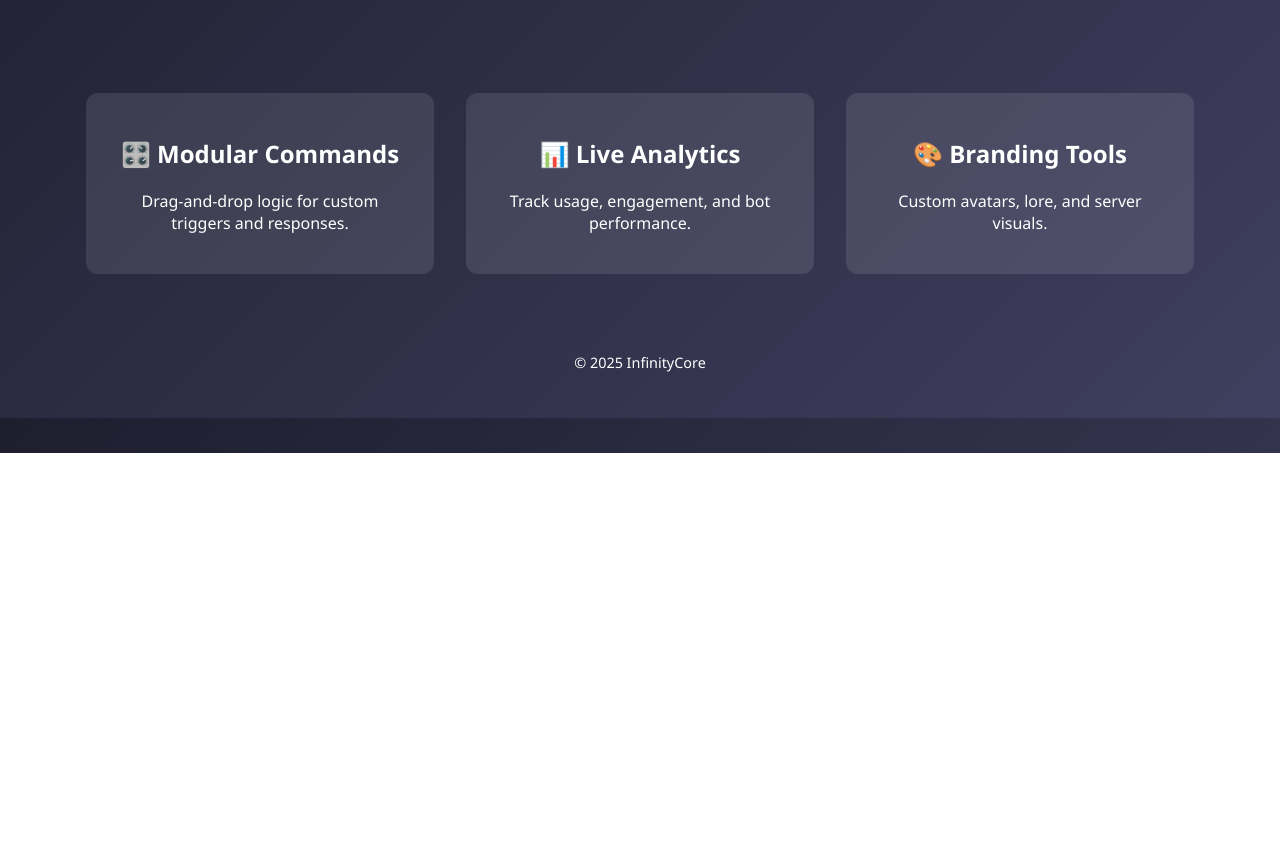
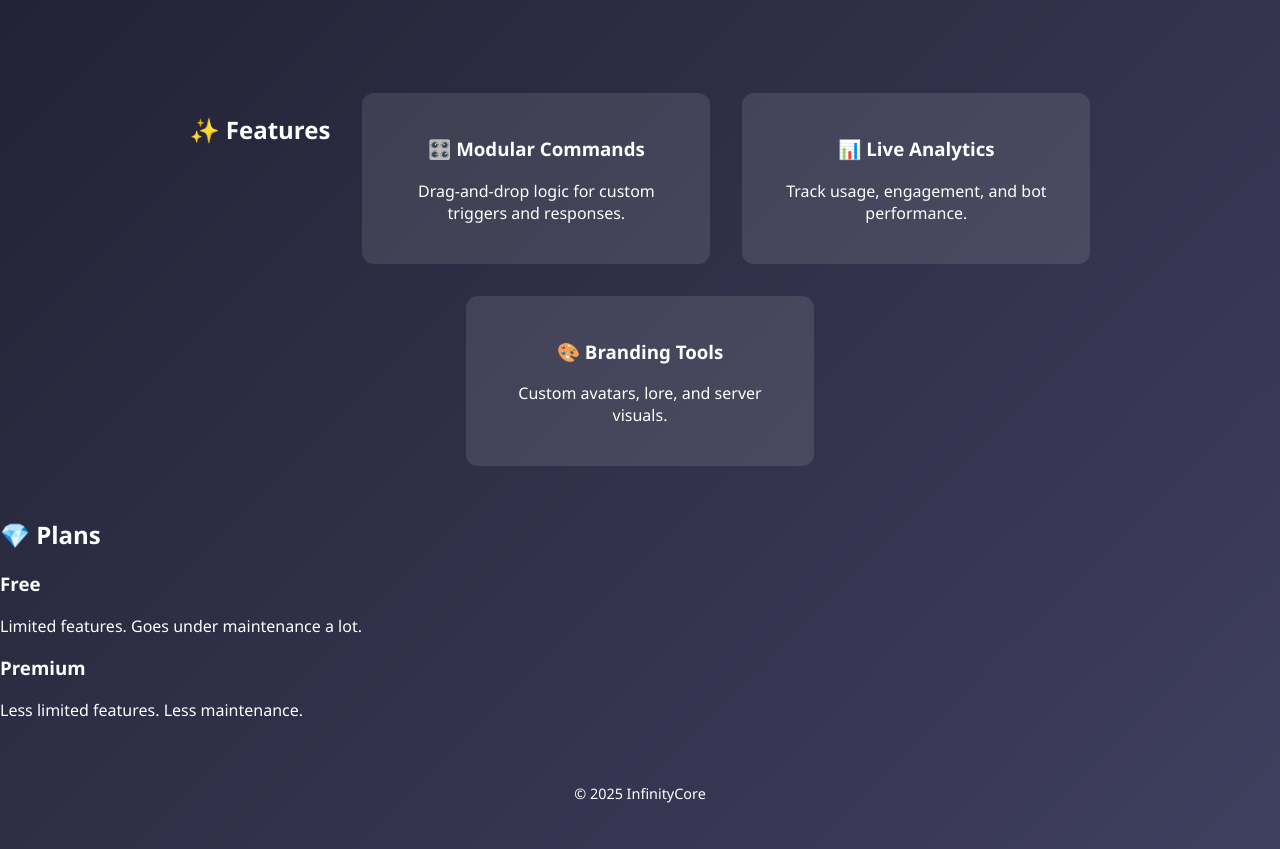
Before and after one commit to CD1-Official/InfinityCoreSite, a plain HTML site: page index.html in a window 1280 px wide. Shown: the part 347-1196 px from the top of the page. Before the commit the page ends 800 px from the top, so only its background shows below. Drawn offline with Linux system fonts and the light colour scheme.

Commit message:
Update index.html

```diff
--- a/index.html
+++ b/index.html
@@ -20,17 +20,30 @@
   </header>
 
   <section class="features">
+    <h2 class="section-heading">✨ Features</h2>
     <div class="feature">
-      <h2>🎛️ Modular Commands</h2>
+      <h3>🎛️ Modular Commands</h3>
       <p>Drag-and-drop logic for custom triggers and responses.</p>
     </div>
     <div class="feature">
-      <h2>📊 Live Analytics</h2>
+      <h3>📊 Live Analytics</h3>
       <p>Track usage, engagement, and bot performance.</p>
     </div>
     <div class="feature">
-      <h2>🎨 Branding Tools</h2>
+      <h3>🎨 Branding Tools</h3>
       <p>Custom avatars, lore, and server visuals.</p>
+    </div>
+  </section>
+
+  <section class="plans">
+    <h2 class="section-heading">💎 Plans</h2>
+    <div class="plan">
+      <h3>Free</h3>
+      <p>Limited features. Goes under maintenance a lot.</p>
+    </div>
+    <div class="plan">
+      <h3>Premium</h3>
+      <p>Less limited features. Less maintenance.</p>
     </div>
   </section>
 
```
